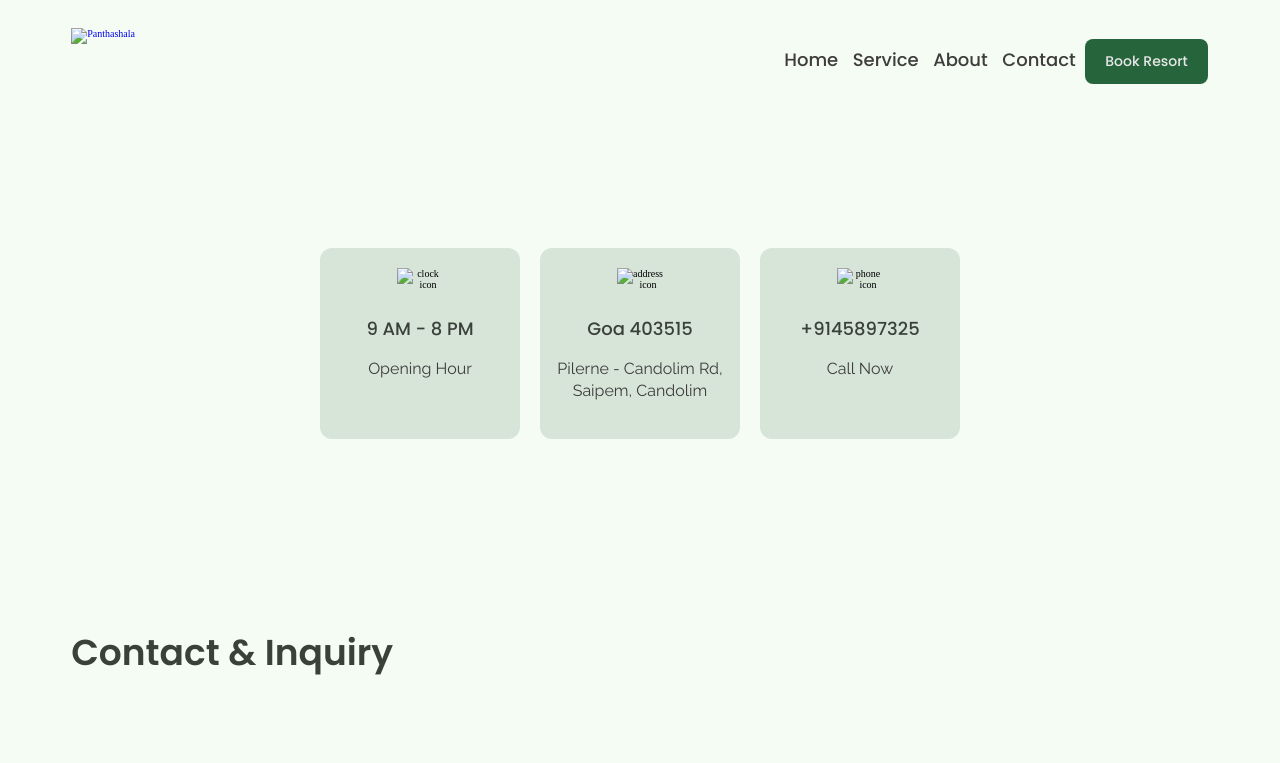
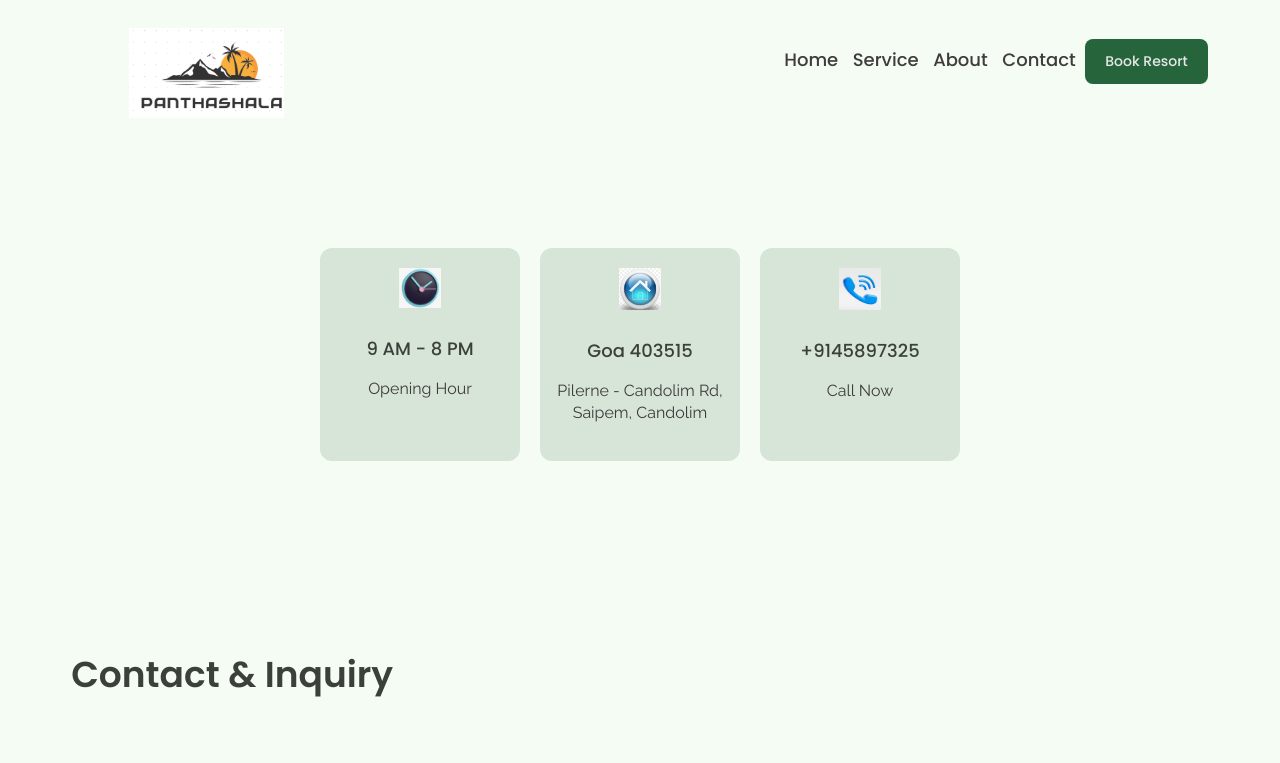
Before and after one commit to Nehakumari27/Resortwebsite, a plain HTML site: page contact.html in a window 1280 px wide. Shown: the top 763 px of the page. Drawn offline with nearby package versions, Linux system fonts and the light colour scheme.

Commit message:
Update contact.html

```diff
--- a/contact.html
+++ b/contact.html
@@ -24,7 +24,7 @@
             <div class="nav_wrapper">
               <div class="logo">
                 <a href="index.html" class="logo">
-                    <img src="image/logo.png" alt="Panthashala">
+                    <img src="logo.png" alt="Panthashala">
                 </a>
                 </div>
                 <nav>
@@ -68,7 +68,7 @@
       <div class="storeInfo_wrapper">
         <div class="storeInfo_item">
           <div class="storeInfo_icon">
-            <img src="image/clock.jpg" alt="clock icon">
+            <img src="clock.jpg" alt="clock icon">
           </div>
           <h3 class="storeInfo_title">
             9 AM - 8 PM
@@ -79,7 +79,7 @@
         </div>
         <div class="storeInfo_item">
           <div class="storeInfo_icon">
-            <img src="image/address.jpg" alt="address icon">
+            <img src="address.jpg" alt="address icon">
           </div>
           <h3 class="storeInfo_title">
             Goa 403515
@@ -90,7 +90,7 @@
         </div>
         <div class="storeInfo_item">
           <div class="storeInfo_icon">
-            <img src="image/phone.jpg" alt="phone icon">
+            <img src="phone.jpg" alt="phone icon">
           </div>
           <h3 class="storeInfo_title">
             +9145897325
@@ -146,7 +146,7 @@
         <div class="footer__col1">
           <div class="footer__logo">
             <div class="logo">
-              <img src="image/logo.png" alt="Panthashala">
+              <img src="logo.png" alt="Panthashala">
               </div>
           </div>
           <p class="footer__desc">
```
